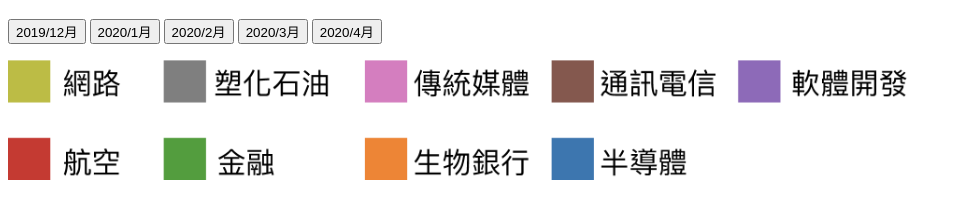
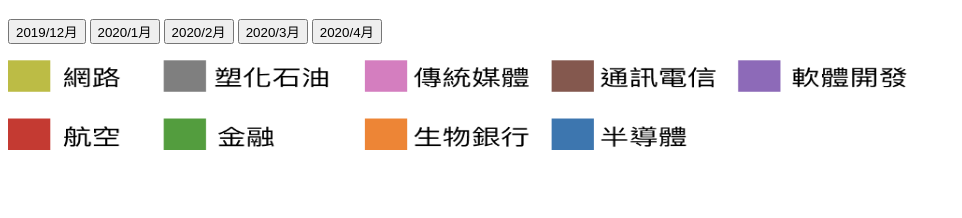
Before and after one commit to barry282228/barry282228.github.io, a plain HTML site: page index.html in a window 1280 px wide. Shown: the part 70-288 px from the top of the page, without its empty margins (0-962 px from the left). Drawn offline with nearby package versions, Linux system fonts and the light colour scheme.

Commit message:
Update index.html

```diff
--- a/index.html
+++ b/index.html
@@ -22,7 +22,7 @@
 
 <!-- partial -->
   <script  src="./script.js"></script>
-  <img src="./資產1.png" width="900" height="120" >
+  <img src="./資產1.png" width="900" height="90" >
 
 </body>
 </html>
```
